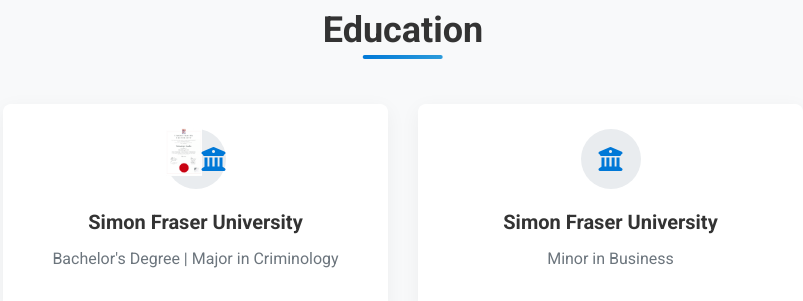
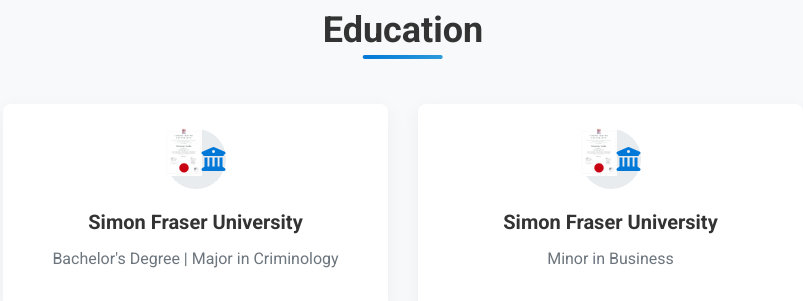
Before and after one commit to v-nnn/portfolio, a plain HTML site: page index.html in a window 1280 px wide. Shown: the part 5300-5601 px from the top of the page, without its empty margins (237-1040 px from the left). Drawn offline with nearby package versions, Linux system fonts and the light colour scheme.

Commit message:
Added SFU Bachelors Degree for Minor in Business

```diff
--- a/index.html
+++ b/index.html
@@ -456,6 +456,9 @@
                 <!-- SFU: Minor in Business -->
                 <div class="education-item">
                     <div class="education-icon">
+                        <a href="images/SFU-Bachelors-Degree.png" target="_blank" title="View SFU Bachelors Degree">
+                            <img src="images/SFU-Bachelors-Degree.png" alt="SFU Bachelors Degree">
+                        </a>
                         <i class="fas fa-university"></i>
                     </div>
                     <h4>Simon Fraser University</h4>
```
